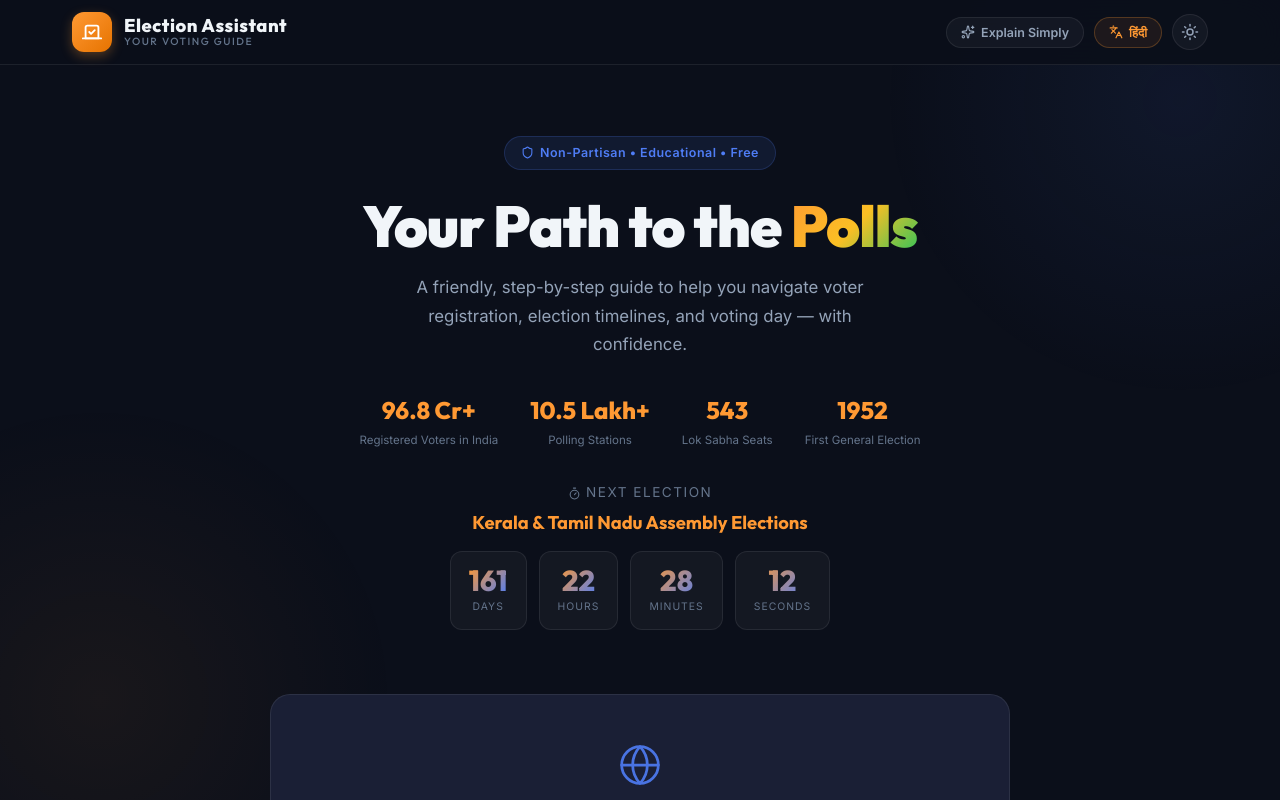
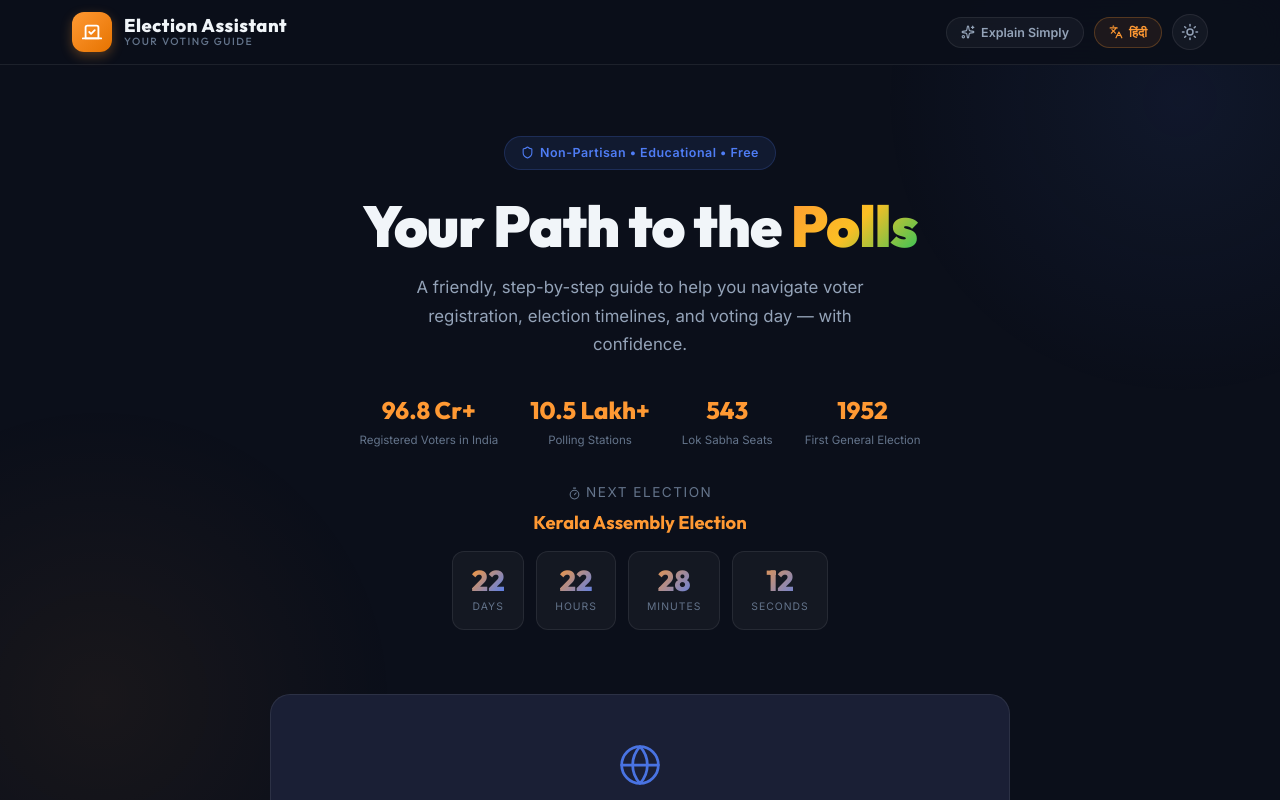
Before and after one commit to ssr2024me/election-assistant, a React (Vite) app: page / in a window 1280 px wide. Shown: the top 800 px of the page. Built offline with nearby package versions, Linux system fonts and the light colour scheme.

Commit message:
Auto-countdown-and-blink-fix

```diff
--- a/src/App.jsx
+++ b/src/App.jsx
@@ -4,7 +4,37 @@ import { Vote, CheckCircle2, Globe, Search, Sparkles, ArrowRight, RefreshCcw, Ca
 import './App.css';
 import { electionData } from './data/electionSteps';
 import { translations } from './data/translations';
-import { statesData, nextElectionInfo } from './data/statesData';
+import { statesData, getNextElection } from './data/statesData';
+
+// Isolated countdown component — won't re-render the parent App
+function CountdownTimer({ lang }) {
+  const t = translations[lang];
+  const [cd, setCd] = useState({ d: 0, h: 0, m: 0, s: 0 });
+  const [election, setElection] = useState(getNextElection());
+  useEffect(() => {
+    const tick = () => {
+      const next = getNextElection();
+      setElection(next);
+      const diff = Math.max(0, new Date(next.date).getTime() - Date.now());
+      setCd({ d: Math.floor(diff / 86400000), h: Math.floor((diff % 86400000) / 3600000), m: Math.floor((diff % 3600000) / 60000), s: Math.floor((diff % 60000) / 1000) });
+    };
+    tick();
+    const id = setInterval(tick, 1000);
+    return () => clearInterval(id);
+  }, []);
+  return (
+    <div className="countdown-section">
+      <div className="countdown-label"><Timer size={13} style={{ verticalAlign: 'middle' }} /> {t.countdown}</div>
+      <div className="countdown-event">{lang === 'hi' ? election.nameHi : election.name}</div>
+      <div className="countdown-grid">
+        <div className="countdown-box"><div className="countdown-number">{cd.d}</div><div className="countdown-unit">{t.days}</div></div>
+        <div className="countdown-box"><div className="countdown-number">{cd.h}</div><div className="countdown-unit">{t.hours}</div></div>
+        <div className="countdown-box"><div className="countdown-number">{cd.m}</div><div className="countdown-unit">{t.minutes}</div></div>
+        <div className="countdown-box"><div className="countdown-number">{cd.s}</div><div className="countdown-unit">{t.seconds}</div></div>
+      </div>
+    </div>
+  );
+}
 
 function App() {
   const [step, setStep] = useState('initial');
@@ -17,29 +47,10 @@ function App() {
   const [selectedState, setSelectedState] = useState('');
   const [copied, setCopied] = useState(false);
   const [speaking, setSpeaking] = useState(false);
-  const [countdown, setCountdown] = useState({ d: 0, h: 0, m: 0, s: 0 });
 
   const t = translations[lang];
   useEffect(() => { setReady(true); }, []);
   useEffect(() => { document.documentElement.setAttribute('data-theme', theme); }, [theme]);
-
-  // Countdown timer
-  useEffect(() => {
-    const target = new Date(nextElectionInfo.date).getTime();
-    const tick = () => {
-      const now = Date.now();
-      const diff = Math.max(0, target - now);
-      setCountdown({
-        d: Math.floor(diff / 86400000),
-        h: Math.floor((diff % 86400000) / 3600000),
-        m: Math.floor((diff % 3600000) / 60000),
-        s: Math.floor((diff % 60000) / 1000)
-      });
-    };
-    tick();
-    const id = setInterval(tick, 1000);
-    return () => clearInterval(id);
-  }, []);
 
   const pick = (nextStep, key, value) => {
     setChoices(p => ({ ...p, [key]: value }));
@@ -256,19 +267,8 @@ function App() {
             </motion.div>
           )}
 
-          {/* COUNTDOWN TIMER */}
-          {step === 'initial' && (
-            <motion.div initial={{ opacity: 0 }} animate={{ opacity: 1 }} transition={{ delay: 0.5 }} className="countdown-section">
-              <div className="countdown-label"><Timer size={13} style={{ verticalAlign: 'middle' }} /> {t.countdown}</div>
-              <div className="countdown-event">{lang === 'hi' ? nextElectionInfo.nameHi : nextElectionInfo.name}</div>
-              <div className="countdown-grid">
-                <div className="countdown-box"><div className="countdown-number">{countdown.d}</div><div className="countdown-unit">{t.days}</div></div>
-                <div className="countdown-box"><div className="countdown-number">{countdown.h}</div><div className="countdown-unit">{t.hours}</div></div>
-                <div className="countdown-box"><div className="countdown-number">{countdown.m}</div><div className="countdown-unit">{t.minutes}</div></div>
-                <div className="countdown-box"><div className="countdown-number">{countdown.s}</div><div className="countdown-unit">{t.seconds}</div></div>
-              </div>
-            </motion.div>
-          )}
+          {/* COUNTDOWN TIMER — isolated component, no parent re-render */}
+          {step === 'initial' && <CountdownTimer lang={lang} />}
         </section>
 
         <div className="interaction-wrapper">
--- a/src/data/statesData.js
+++ b/src/data/statesData.js
@@ -21,11 +21,29 @@ export const statesData = {
   "west-bengal": { name: "West Bengal", nameHi: "पश्चिम बंगाल", capital: "Kolkata", seats: 42, assemblySeats: 294, ecLink: "https://ceowestbengal.nic.in/", nextElection: "2026", boothLink: "https://ceowestbengal.nic.in/" }
 };
 
-// Next major election date (update as needed)
-export const nextElectionInfo = {
-  name: "Kerala & Tamil Nadu Assembly Elections",
-  nameHi: "केरल और तमिलनाडु विधानसभा चुनाव",
-  date: "2026-10-01T08:00:00",
-  type: "State Assembly",
-  typeHi: "राज्य विधानसभा"
-};
+// Upcoming elections list — countdown auto-picks the nearest future one
+// When one passes, it automatically moves to the next
+export const upcomingElections = [
+  { name: "Kerala Assembly Election", nameHi: "केरल विधानसभा चुनाव", date: "2026-05-15T08:00:00" },
+  { name: "Tamil Nadu Assembly Election", nameHi: "तमिलनाडु विधानसभा चुनाव", date: "2026-05-20T08:00:00" },
+  { name: "West Bengal Assembly Election", nameHi: "पश्चिम बंगाल विधानसभा चुनाव", date: "2026-06-01T08:00:00" },
+  { name: "Punjab Assembly Election", nameHi: "पंजाब विधानसभा चुनाव", date: "2027-03-01T08:00:00" },
+  { name: "Uttar Pradesh Assembly Election", nameHi: "उत्तर प्रदेश विधानसभा चुनाव", date: "2027-03-10T08:00:00" },
+  { name: "Gujarat Assembly Election", nameHi: "गुजरात विधानसभा चुनाव", date: "2027-12-01T08:00:00" },
+  { name: "Himachal Pradesh Assembly Election", nameHi: "हिमाचल प्रदेश विधानसभा चुनाव", date: "2027-12-15T08:00:00" },
+  { name: "Karnataka Assembly Election", nameHi: "कर्नाटक विधानसभा चुनाव", date: "2028-05-01T08:00:00" },
+  { name: "Rajasthan Assembly Election", nameHi: "राजस्थान विधानसभा चुनाव", date: "2028-12-01T08:00:00" },
+  { name: "Madhya Pradesh Assembly Election", nameHi: "मध्य प्रदेश विधानसभा चुनाव", date: "2028-12-10T08:00:00" },
+  { name: "Telangana Assembly Election", nameHi: "तेलंगाना विधानसभा चुनाव", date: "2028-12-15T08:00:00" },
+  { name: "Lok Sabha General Election", nameHi: "लोकसभा आम चुनाव", date: "2029-04-15T08:00:00" },
+  { name: "Maharashtra Assembly Election", nameHi: "महाराष्ट्र विधानसभा चुनाव", date: "2029-10-01T08:00:00" },
+  { name: "Haryana Assembly Election", nameHi: "हरियाणा विधानसभा चुनाव", date: "2029-10-15T08:00:00" },
+  { name: "Jharkhand Assembly Election", nameHi: "झारखंड विधानसभा चुनाव", date: "2029-12-01T08:00:00" },
+  { name: "Delhi Assembly Election", nameHi: "दिल्ली विधानसभा चुनाव", date: "2030-02-01T08:00:00" },
+];
+
+// Helper: get next upcoming election
+export function getNextElection() {
+  const now = Date.now();
+  return upcomingElections.find(e => new Date(e.date).getTime() > now) || upcomingElections[upcomingElections.length - 1];
+}
```
